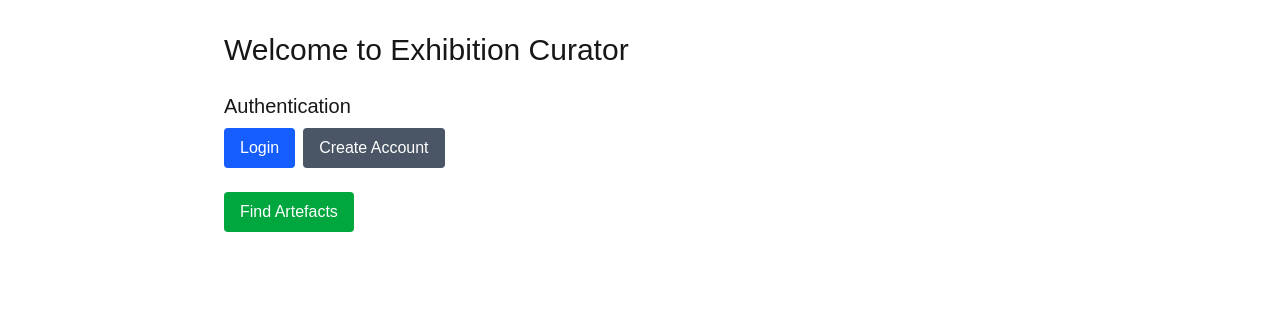
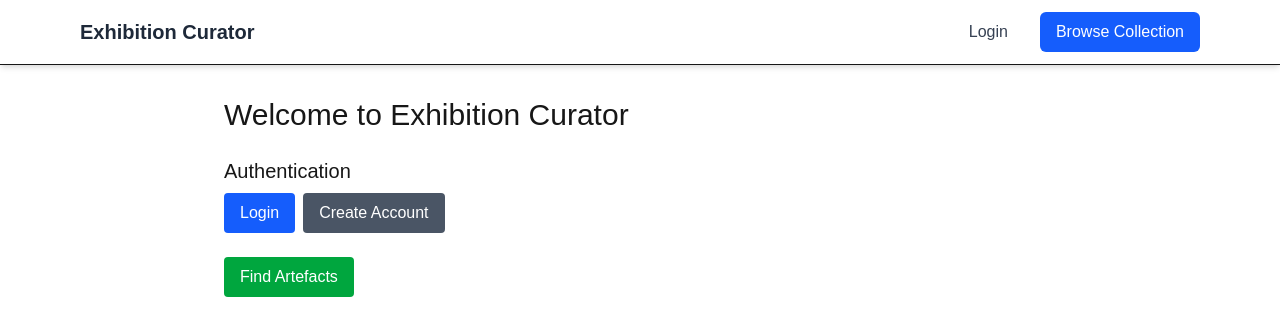
Before and after one commit to Fandasuba/Exhibition-Curator, a Next.js app: page / in a window 1280 px wide. Shown: the top 336 px of the page. Built offline with nearby package versions, Linux system fonts and the light colour scheme.

Commit message:
Added Header for better navigation needs

```diff
--- /dev/null
+++ b/app/components/Header.tsx
@@ -0,0 +1,53 @@
+"use client";
+import React from 'react';
+import Link from 'next/link';
+import { useUser } from '../user-context';
+const Header: React.FC = () => {
+  const { isLoggedIn, loading } = useUser();
+
+  if (loading) {
+    return (
+      <header className="bg-white shadow-md border-b">
+        <div className="max-w-6xl mx-auto px-4 py-3">
+          <div className="flex justify-between items-center">
+            <h1 className="text-xl font-bold text-gray-800">Exhibition Curator</h1>
+            <div className="flex space-x-4">
+              <div className="w-20 h-8 bg-gray-200 animate-pulse rounded"></div>
+              <div className="w-32 h-8 bg-gray-200 animate-pulse rounded"></div>
+            </div>
+          </div>
+        </div>
+      </header>
+    );
+  }
+
+  return (
+    <header className="bg-white shadow-md border-b">
+      <div className="max-w-6xl mx-auto px-4 py-3">
+        <div className="flex justify-between items-center">
+          <Link href="/">
+            <h1 className="text-xl font-bold text-gray-800 hover:text-blue-600 cursor-pointer transition-colors">
+              Exhibition Curator
+            </h1>
+          </Link>
+
+          <nav className="flex space-x-4">
+            <Link href="/">
+              <button className="px-4 py-2 text-gray-700 hover:text-blue-600 hover:bg-blue-50 rounded-md transition-colors font-medium">
+                {isLoggedIn ? 'Account' : 'Login'}
+              </button>
+            </Link>
+
+            <Link href="/artefacts">
+              <button className="px-4 py-2 bg-blue-600 text-white hover:bg-blue-700 rounded-md transition-colors font-medium">
+                Browse Collection
+              </button>
+            </Link>
+          </nav>
+        </div>
+      </div>
+    </header>
+  );
+};
+
+export default Header;
--- a/app/layout.tsx
+++ b/app/layout.tsx
@@ -2,6 +2,7 @@ import type { Metadata } from "next";
 import { Geist, Geist_Mono } from "next/font/google";
 import "./globals.css";
 import { UserProvider } from "./user-context";
+import Header from "./components/Header";
 
 const geistSans = Geist({
   variable: "--font-geist-sans",
@@ -29,6 +30,7 @@ export default function RootLayout({
         className={`${geistSans.variable} ${geistMono.variable} antialiased`}
       >
         <UserProvider>
+          <Header />
           {children}
         </UserProvider>
       </body>
```
